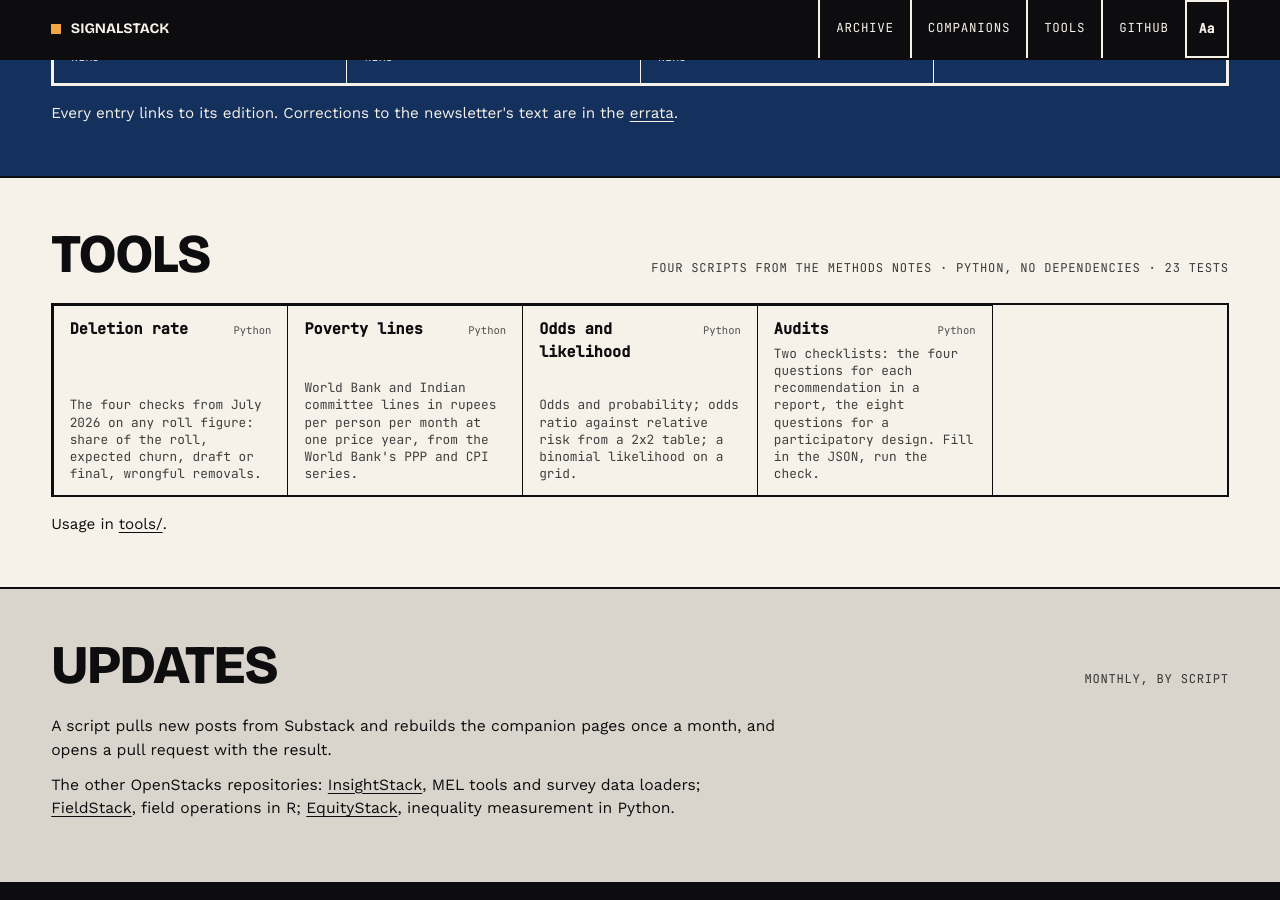
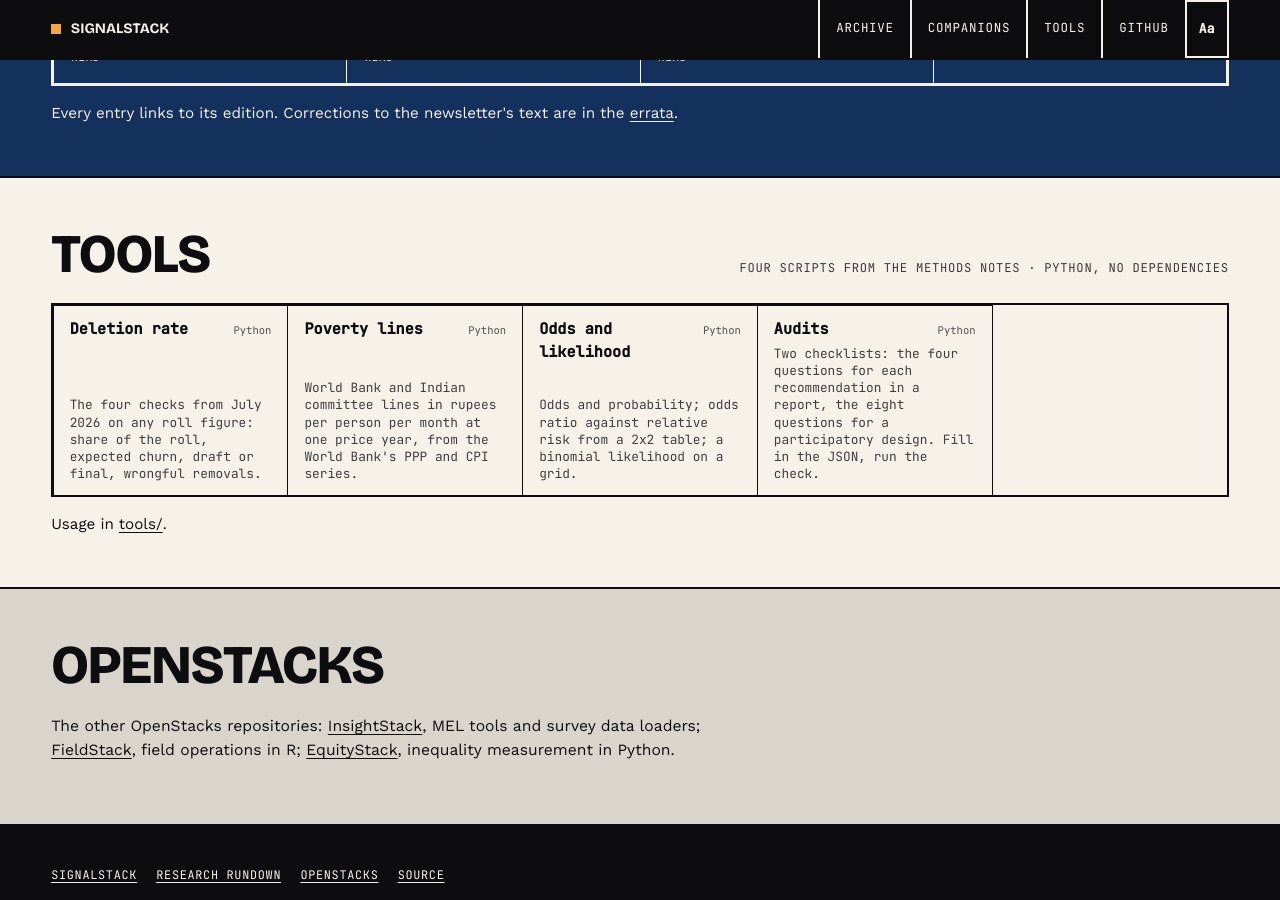
Before and after one commit to Varnasr/SignalStack, a Jekyll site: the page index.html, which Jekyll copies as it is, in a window 1280 px wide and 900 px high, scrolled down 1367 px. Built offline with Jekyll 4.4.1, drawn with Linux system fonts in a browser that asks for light colours; some of the changed text lies outside the part shown.

Commit message:
Fix: landing and folder pages drop notes about how the archive is maintained (#36)
Removed the "Updates, monthly, by script" paragraph about the sync job
and its pull requests, the test counts beside the four tools, and the
companions page's note that its pages are generated by a script.


Claude-Session: https://claude.ai/code/session_01PTZNKtij4izWQRBJPfFcs4

Co-authored-by: Claude <noreply@anthropic.com>

```diff
--- a/index.html
+++ b/index.html
@@ -34,7 +34,7 @@
     <div class="hi"><b>13</b><span>Posts archived</span></div>
     <div><b>26,000</b><span>Words of newsletter</span></div>
     <div><b>8</b><span>Companion pages</span></div>
-    <div><b>4</b><span>Scripts, 23 tests</span></div>
+    <div><b>4</b><span>Scripts</span></div>
   </div>
 </section>
 
@@ -123,7 +123,7 @@
 <section class="band white" id="tools">
   <div class="band-h">
     <h2>Tools</h2>
-    <p class="sub">Four scripts from the methods notes · Python, no dependencies · 23 tests</p>
+    <p class="sub">Four scripts from the methods notes · Python, no dependencies</p>
   </div>
   <div class="rows">
     <a class="row" href="https://github.com/Varnasr/SignalStack/blob/main/tools/deletion_rate.py">
@@ -148,11 +148,9 @@
 
 <section class="band ash">
   <div class="band-h">
-    <h2>Updates</h2>
-    <p class="sub">Monthly, by script</p>
+    <h2>OpenStacks</h2>
   </div>
   <div class="prose">
-    <p>A script pulls new posts from Substack and rebuilds the companion pages once a month, and opens a pull request with the result.</p>
     <p>The other OpenStacks repositories: <a href="https://varnasr.github.io/InsightStack/">InsightStack</a>, MEL tools and survey data loaders; <a href="https://varnasr.github.io/FieldStack/">FieldStack</a>, field operations in R; <a href="https://varnasr.github.io/EquityStack/">EquityStack</a>, inequality measurement in Python.</p>
   </div>
 </section>
```
Also changed, not shown: companions/README.md (+1 -3 lines), tools/README.md (+1 -2 lines).
